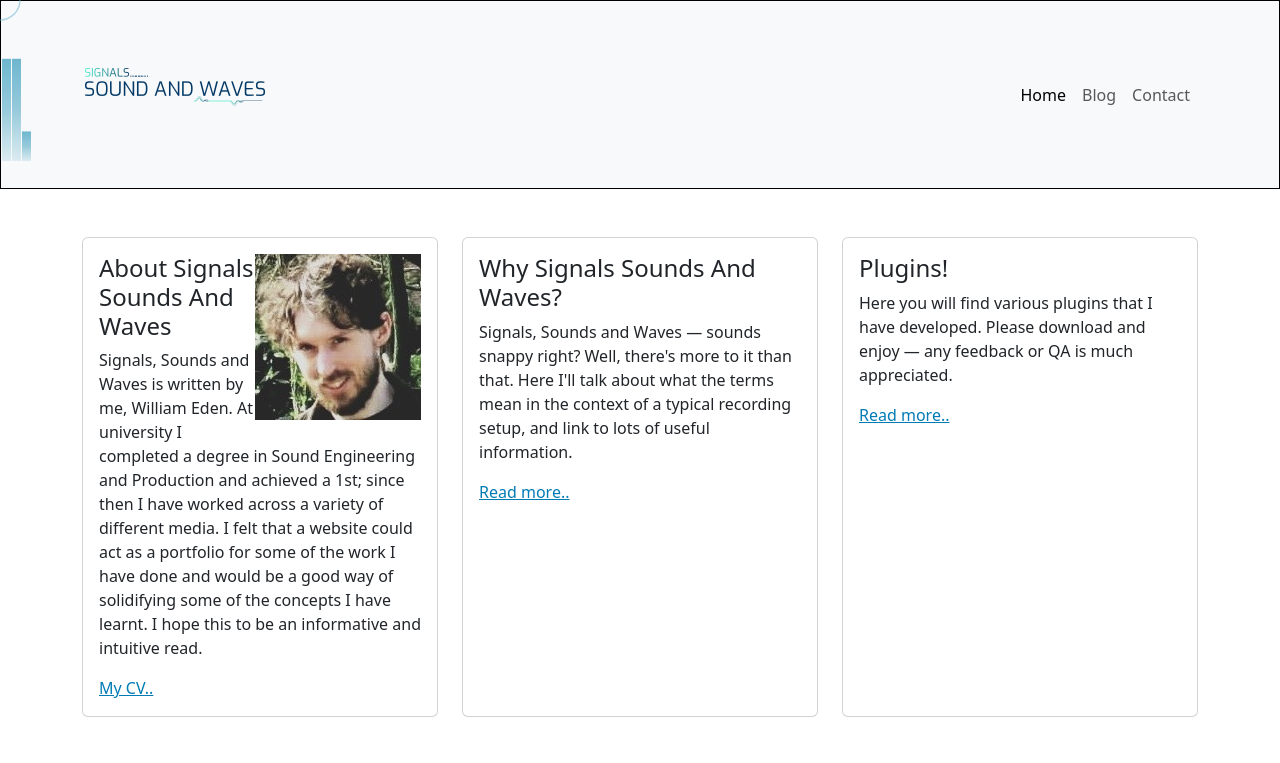
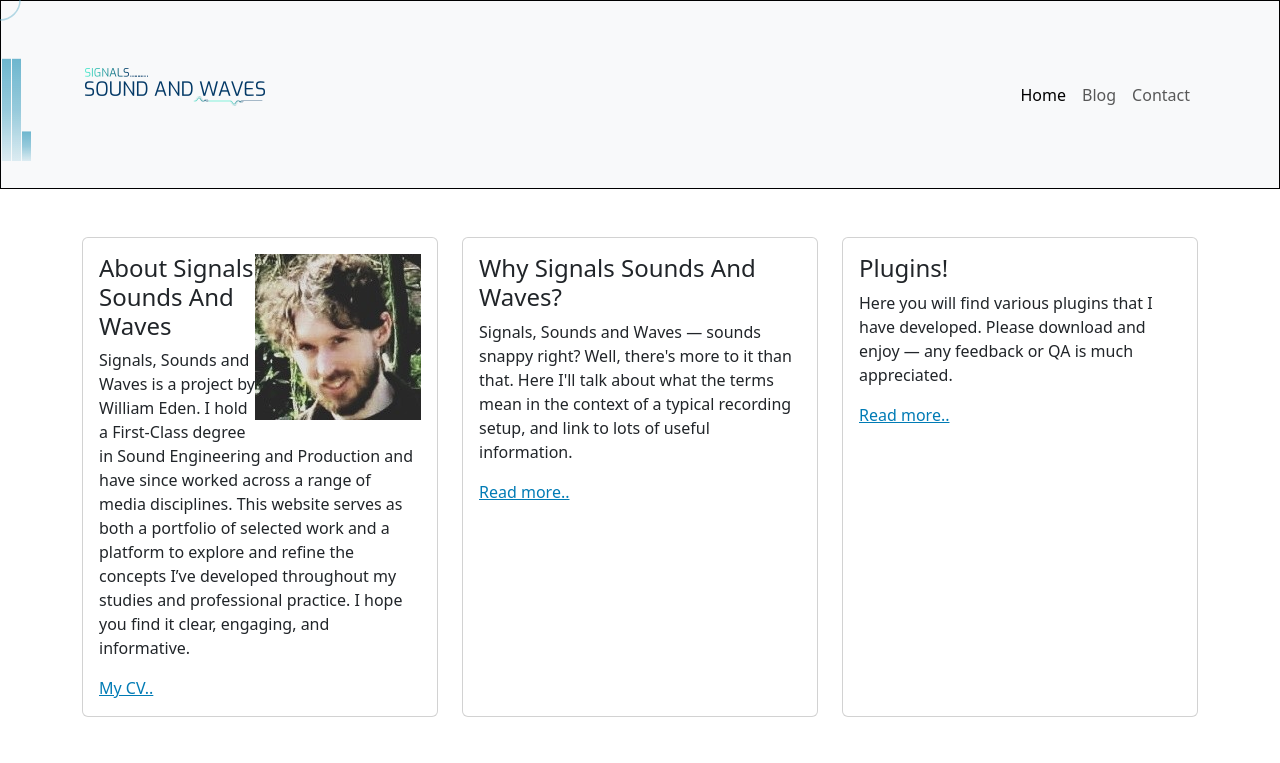
Before and after one commit to signalssoundsandwaves/SignalsSoundsAndWavesReact, a React (Vite) app: page / in a window 1280 px wide. Shown: the top 763 px of the page. Built offline with nearby package versions, Linux system fonts and the light colour scheme.

Commit message:
updated leading text

```diff
--- a/src/pages/Home.jsx
+++ b/src/pages/Home.jsx
@@ -11,7 +11,7 @@ function Home() {
   const firstRowCards = [
     {
       title: 'About Signals Sounds And Waves',
-      text: 'Signals, Sounds and Waves is written by me, William Eden. At university I completed a degree in Sound Engineering and Production and achieved a 1st; since then I have worked across a variety of different media. I felt that a website could act as a portfolio for some of the work I have done and would be a good way of solidifying some of the concepts I have learnt. I hope this to be an informative and intuitive read.',
+      text: 'Signals, Sounds and Waves is a project by William Eden. I hold a First-Class degree in Sound Engineering and Production and have since worked across a range of media disciplines. This website serves as both a portfolio of selected work and a platform to explore and refine the concepts I’ve developed throughout my studies and professional practice. I hope you find it clear, engaging, and informative.',
       image: '/wim_linkedin.jpeg',
       link: { to: '/Cv', label: 'My CV..' },
     },
```
